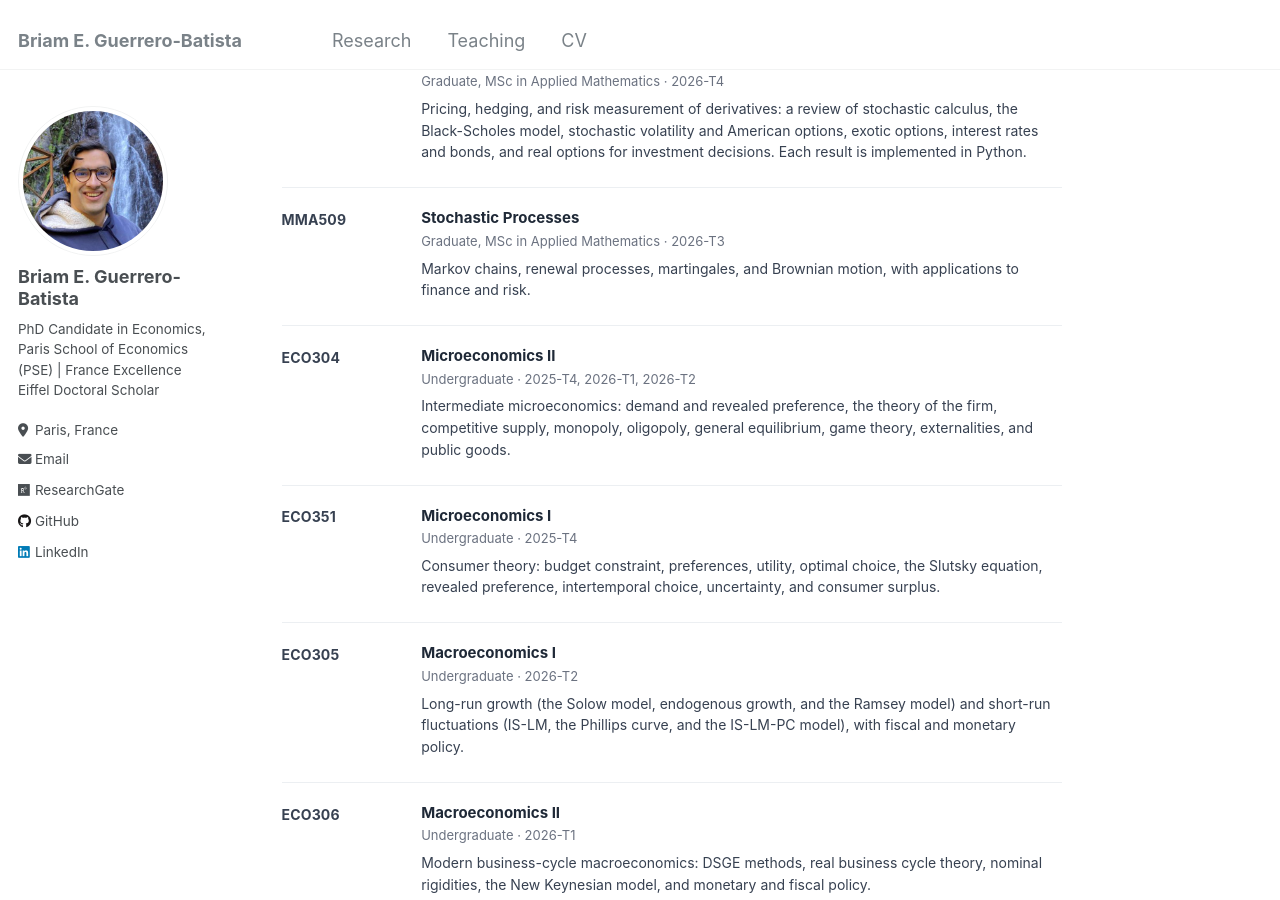
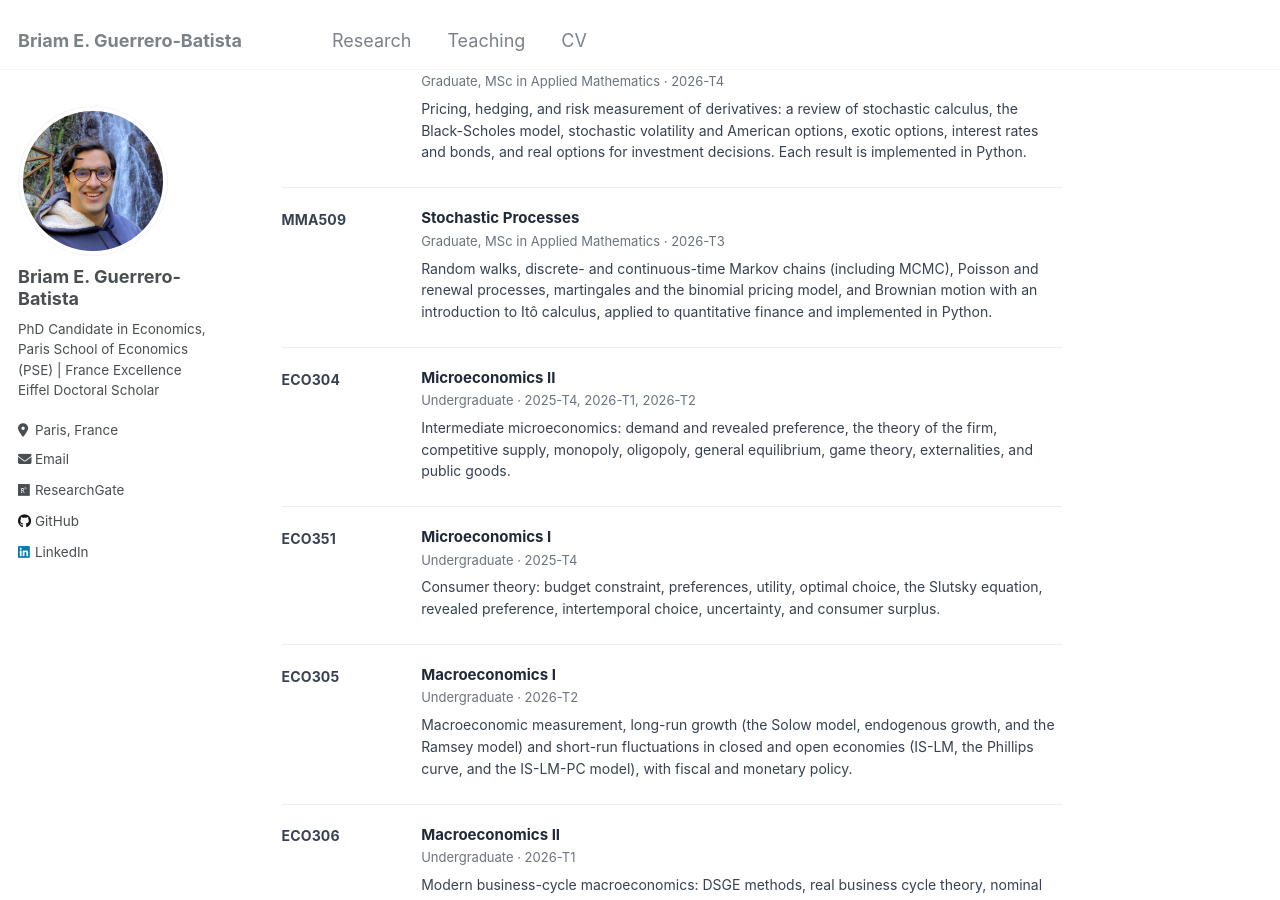
Before and after one commit to briamguerrerob/briamguerrerob.github.io, a Jekyll site: the page built from _pages/teaching.md, in a window 1280 px wide and 900 px high, scrolled down 384 px. Built offline with Jekyll 4.4.1, drawn with Linux system fonts in a browser that asks for light colours.

Commit message:
Update MMA509 and ECO305 descriptions from syllabi

```diff
--- a/_pages/teaching.md
+++ b/_pages/teaching.md
@@ -43,7 +43,7 @@ author_profile: true
   <div>
     <p class="entry-title">Stochastic Processes</p>
     <p class="entry-meta">Graduate, MSc in Applied Mathematics · 2026-T3</p>
-    <p class="entry-desc">Markov chains, renewal processes, martingales, and Brownian motion, with applications to finance and risk.</p>
+    <p class="entry-desc">Random walks, discrete- and continuous-time Markov chains (including MCMC), Poisson and renewal processes, martingales and the binomial pricing model, and Brownian motion with an introduction to Itô calculus, applied to quantitative finance and implemented in Python.</p>
   </div>
 </div>
 
@@ -70,7 +70,7 @@ author_profile: true
   <div>
     <p class="entry-title">Macroeconomics I</p>
     <p class="entry-meta">Undergraduate · 2026-T2</p>
-    <p class="entry-desc">Long-run growth (the Solow model, endogenous growth, and the Ramsey model) and short-run fluctuations (IS-LM, the Phillips curve, and the IS-LM-PC model), with fiscal and monetary policy.</p>
+    <p class="entry-desc">Macroeconomic measurement, long-run growth (the Solow model, endogenous growth, and the Ramsey model) and short-run fluctuations in closed and open economies (IS-LM, the Phillips curve, and the IS-LM-PC model), with fiscal and monetary policy.</p>
   </div>
 </div>
 
```
